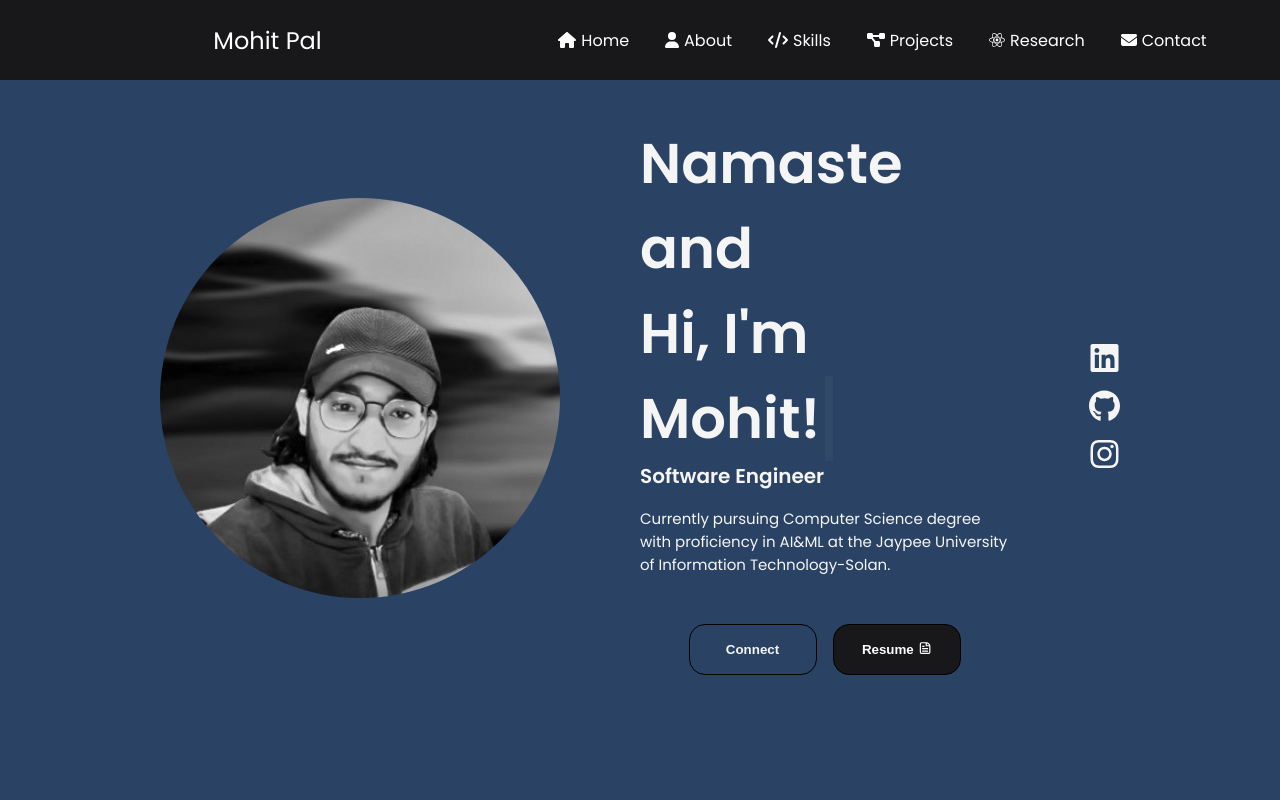
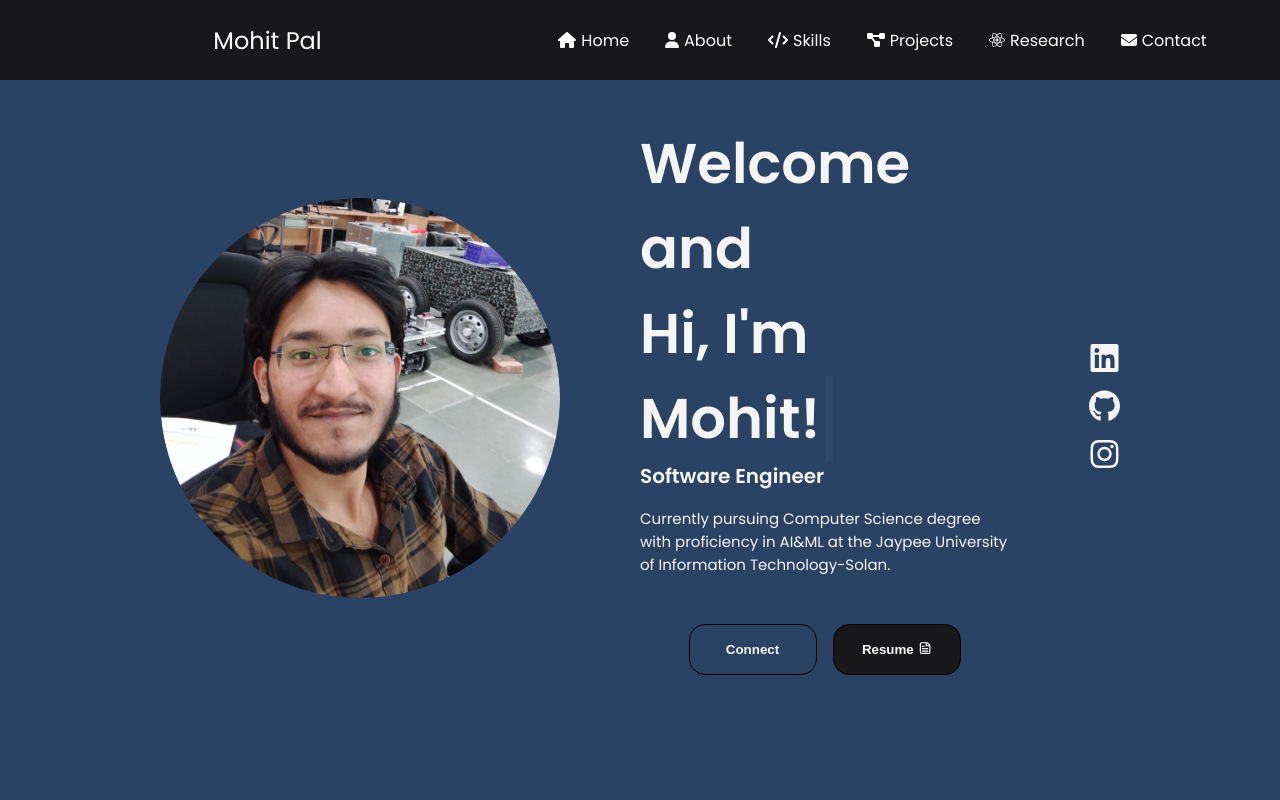
Before and after one commit to mohit01-10/reactportfolio, a React (Create React App) app: page / in a window 1280 px wide. Shown: the top 800 px of the page. Built offline with nearby package versions, Linux system fonts and the light colour scheme.

Commit message:
Update Profile.js

```diff
--- a/src/components/Profile.js
+++ b/src/components/Profile.js
@@ -1,6 +1,6 @@
 import React from 'react';
 import './Profile.css';
-import profilePic from "../images/pp.jpeg";
+import profilePic from "../images/imggg-modified.png";
 import { FontAwesomeIcon } from '@fortawesome/react-fontawesome';
 import { faLinkedin, faGithub, faInstagram } from '@fortawesome/free-brands-svg-icons';
 
@@ -32,7 +32,7 @@ function Profile() {
           <img src={profilePic} alt="Profile" className="profilepic" />
         </div>
         <div className="section__text">
-          <h1 className="title0">Namaste and<br/> Hi, I'm <span id="typing-text" className="typing-animation">Mohit!🖐️</span></h1>
+          <h1 className="title0">Welcome and<br/> Hi, I'm <span id="typing-text" className="typing-animation">Mohit!🖐️</span></h1>
           <p className="section__text__p2"><b>Software Engineer</b></p>
           <p className="section__text__p3">Currently pursuing Computer Science degree with proficiency in AI&ML at the Jaypee University of Information Technology-Solan.</p>
           <div className="btn-container">
```
